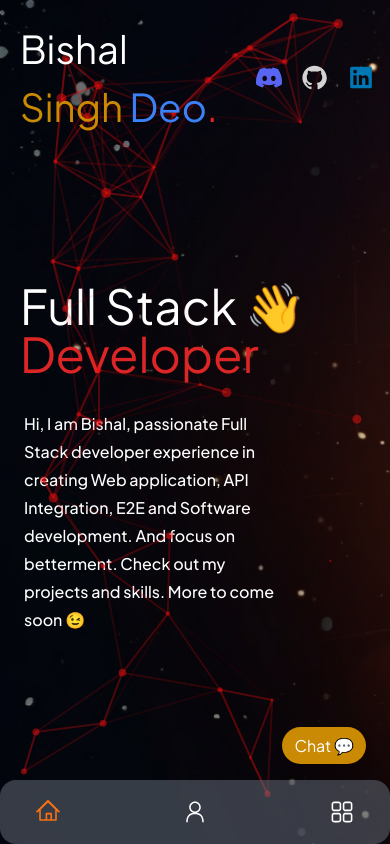
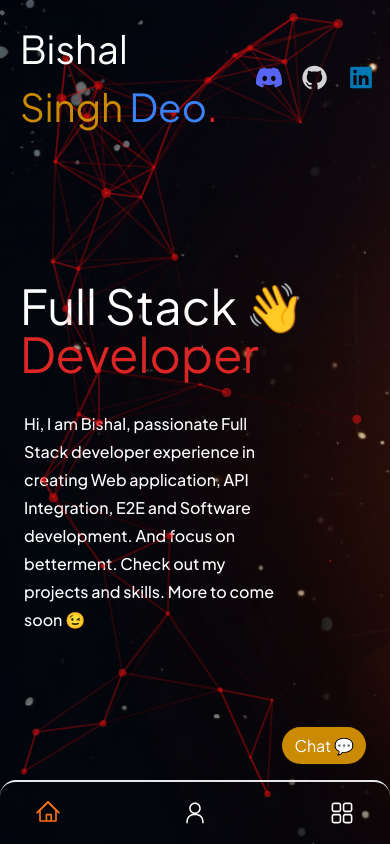
Before and after one commit to Bishalsnghd07/Portfolio-Bishal, a Next.js app: page / in a window 390 px wide. Built offline with nearby package versions, Linux system fonts and the light colour scheme.

Commit message:
Update Sidebar.tsx
Update background color gray to transition and given slight modern border style at the top of navbar mobile view.

```diff
--- a/components/Sidebar.tsx
+++ b/components/Sidebar.tsx
@@ -34,7 +34,7 @@ const Sidebar = () => {
 
 
   return (
-    <div className='fixed bottom-0 md:right-8 md:top-[40%] z-[20] h-[4rem] w-full md:h-[200px] md:w-[48px] rounded-2xl md:rounded-full bg-gray-500 bg-opacity-50'>
+    <div className='fixed bottom-0 md:right-8 md:top-[40%] z-[20] h-[4rem] w-full md:h-[200px] md:w-[48px] rounded-2xl md:rounded-full bg-none border-t-2 md:bg-gray-500 md:bg-opacity-50'>
         <AnimatePresence mode="wait">
           {isRouting && <Transition />}
         <div className="flex md:flex-col md:gap-5 md:pb-3 justify-between md:justify-center items-center h-full px-9 md:px-0">
```
